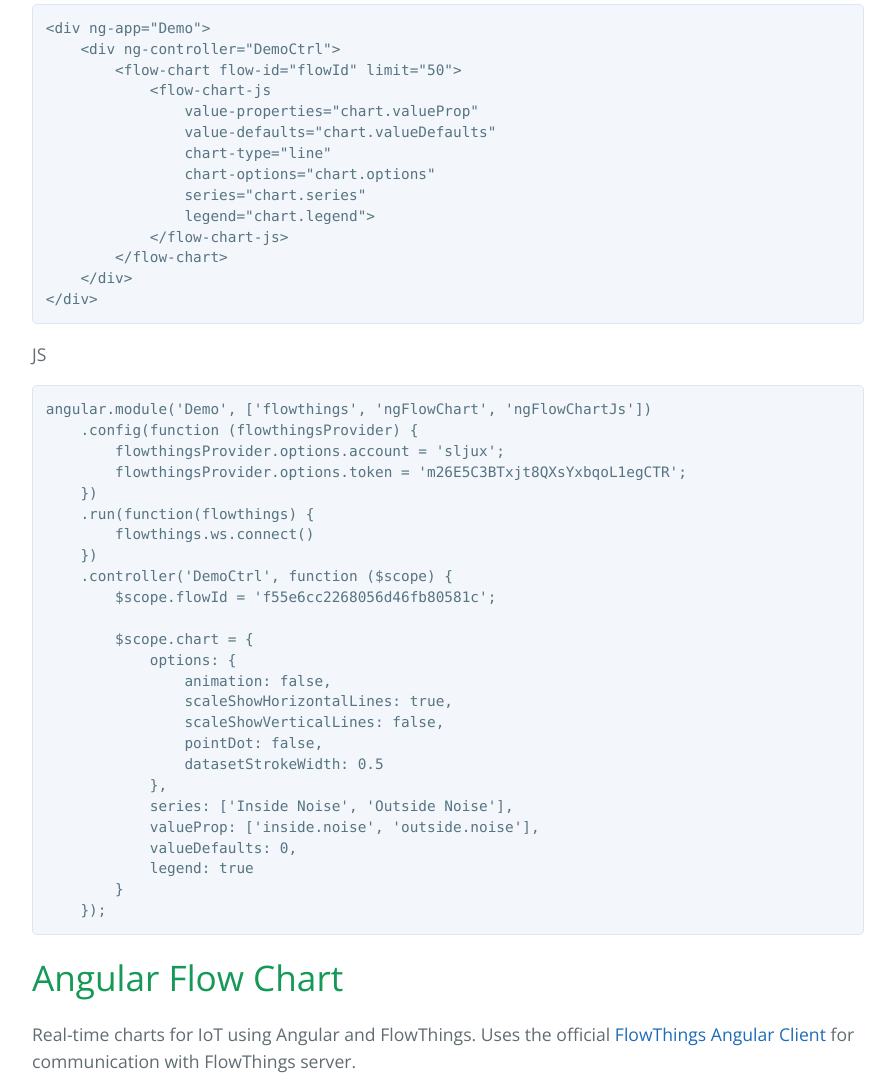
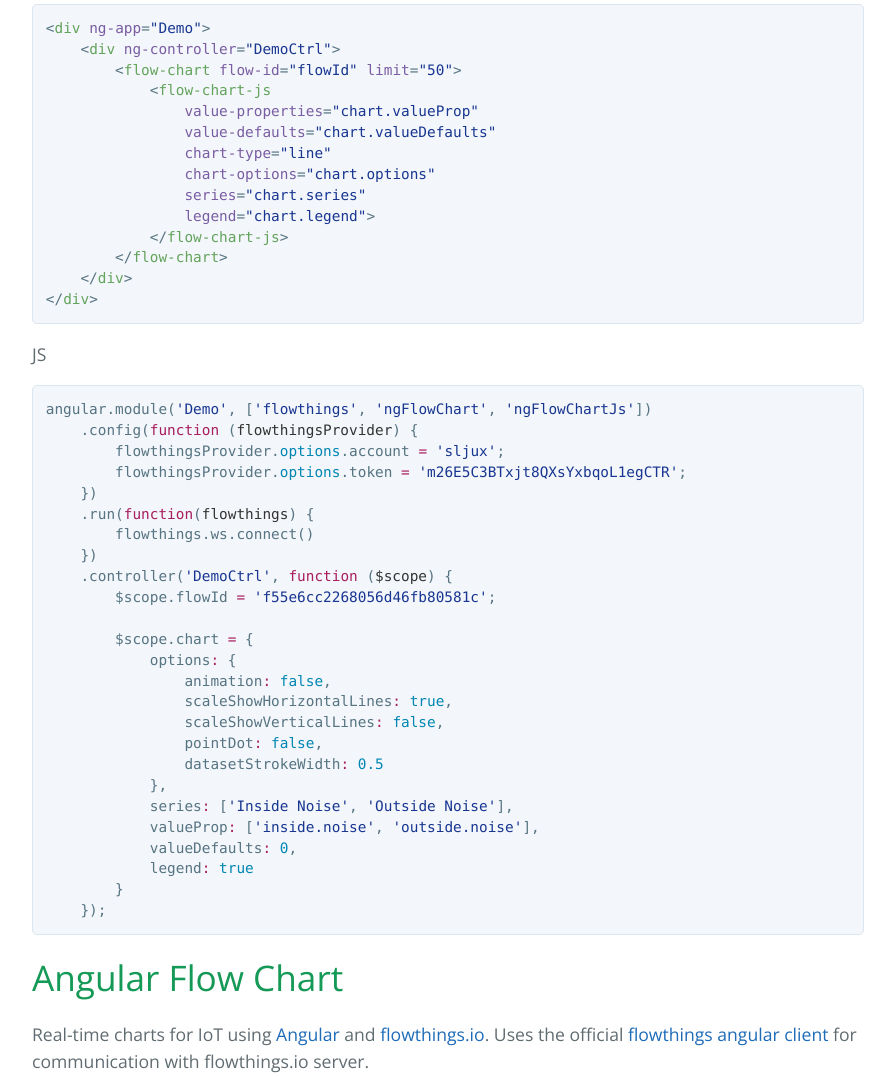
Before and after one commit to Sljux/angular-flow-chart, a plain HTML site: page index.html in a window 1280 px wide. Shown: the part 611-1688 px from the top of the page, without its empty margins (192-1087 px from the left). Drawn offline with nearby package versions, Linux system fonts and the light colour scheme; some packages are replaced by stand-ins of ours; a script that the page names is missing.

Commit message:
FlowThings -> flowthings.io

```diff
--- a/index.html
+++ b/index.html
@@ -16,14 +16,14 @@
 <section class="page-header">
     <h1 class="project-name">Angular Flow Charts</h1>
 
-    <h2 class="project-tagline">Real-time charts for IoT with Angular and FlowThings</h2>
+    <h2 class="project-tagline">Real-time charts for IoT with Angular and flowthings.io</h2>
     <a href="https://github.com/Sljux/angular-flow-chart" class="btn">View on GitHub</a>
     <a href="https://github.com/Sljux/angular-flow-chart/zipball/master" class="btn">Download .zip</a>
     <a href="https://github.com/Sljux/angular-flow-chart/tarball/master" class="btn">Download .tar.gz</a>
 </section>
 
 <section class="main-content">
-    <div ng-app="Demo">
+    <div ng-app="Demo" id="demo">
         <div ng-controller="DemoCtrl">
             <flow-chart flow-id="flowId" limit="50">
                 <flow-chart-js
@@ -38,61 +38,59 @@
         </div>
     </div>
     <div>
-
         <p>HTML</p>
 
-<pre><code>&lt;div ng-app="Demo"&gt;
-    &lt;div ng-controller="DemoCtrl"&gt;
-        &lt;flow-chart flow-id="flowId" limit="50"&gt;
-            &lt;flow-chart-js
-                value-properties="chart.valueProp"
-                value-defaults="chart.valueDefaults"
-                chart-type="line"
-                chart-options="chart.options"
-                series="chart.series"
-                legend="chart.legend"&gt;
-            &lt;/flow-chart-js&gt;
-        &lt;/flow-chart&gt;
-    &lt;/div&gt;
-&lt;/div&gt;</code></pre>
+        <div class="highlight highlight-html"><pre>&lt;<span class="pl-ent">div</span> <span class="pl-e">ng-app</span>=<span class="pl-s"><span class="pl-pds">"</span>Demo<span class="pl-pds">"</span></span>&gt;
+    &lt;<span class="pl-ent">div</span> <span class="pl-e">ng-controller</span>=<span class="pl-s"><span class="pl-pds">"</span>DemoCtrl<span class="pl-pds">"</span></span>&gt;
+        &lt;<span class="pl-ent">flow-chart</span> <span class="pl-e">flow-id</span>=<span class="pl-s"><span class="pl-pds">"</span>flowId<span class="pl-pds">"</span></span> <span class="pl-e">limit</span>=<span class="pl-s"><span class="pl-pds">"</span>50<span class="pl-pds">"</span></span>&gt;
+            &lt;<span class="pl-ent">flow-chart-js</span>
+                <span class="pl-e">value-properties</span>=<span class="pl-s"><span class="pl-pds">"</span>chart.valueProp<span class="pl-pds">"</span></span>
+                <span class="pl-e">value-defaults</span>=<span class="pl-s"><span class="pl-pds">"</span>chart.valueDefaults<span class="pl-pds">"</span></span>
+                <span class="pl-e">chart-type</span>=<span class="pl-s"><span class="pl-pds">"</span>line<span class="pl-pds">"</span></span>
+                <span class="pl-e">chart-options</span>=<span class="pl-s"><span class="pl-pds">"</span>chart.options<span class="pl-pds">"</span></span>
+                <span class="pl-e">series</span>=<span class="pl-s"><span class="pl-pds">"</span>chart.series<span class="pl-pds">"</span></span>
+                <span class="pl-e">legend</span>=<span class="pl-s"><span class="pl-pds">"</span>chart.legend<span class="pl-pds">"</span></span>&gt;
+            &lt;/<span class="pl-ent">flow-chart-js</span>&gt;
+        &lt;/<span class="pl-ent">flow-chart</span>&gt;
+    &lt;/<span class="pl-ent">div</span>&gt;
+&lt;/<span class="pl-ent">div</span>&gt;</pre></div>
 
         <p>JS</p>
 
-<pre><code>angular.module('Demo', ['flowthings', 'ngFlowChart', 'ngFlowChartJs'])
-    .config(function (flowthingsProvider) {
-        flowthingsProvider.options.account = 'sljux';
-        flowthingsProvider.options.token = 'm26E5C3BTxjt8QXsYxbqoL1egCTR';
+        <div class="highlight highlight-js"><pre>angular.module(<span class="pl-s"><span class="pl-pds">'</span>Demo<span class="pl-pds">'</span></span>, [<span class="pl-s"><span class="pl-pds">'</span>flowthings<span class="pl-pds">'</span></span>, <span class="pl-s"><span class="pl-pds">'</span>ngFlowChart<span class="pl-pds">'</span></span>, <span class="pl-s"><span class="pl-pds">'</span>ngFlowChartJs<span class="pl-pds">'</span></span>])
+    .config(<span class="pl-k">function</span> (<span class="pl-smi">flowthingsProvider</span>) {
+        flowthingsProvider.<span class="pl-c1">options</span>.account <span class="pl-k">=</span> <span class="pl-s"><span class="pl-pds">'</span>sljux<span class="pl-pds">'</span></span>;
+        flowthingsProvider.<span class="pl-c1">options</span>.token <span class="pl-k">=</span> <span class="pl-s"><span class="pl-pds">'</span>m26E5C3BTxjt8QXsYxbqoL1egCTR<span class="pl-pds">'</span></span>;
     })
-    .run(function(flowthings) {
+    .run(<span class="pl-k">function</span>(<span class="pl-smi">flowthings</span>) {
         flowthings.ws.connect()
     })
-    .controller('DemoCtrl', function ($scope) {
-        $scope.flowId = 'f55e6cc2268056d46fb80581c';
+    .controller(<span class="pl-s"><span class="pl-pds">'</span>DemoCtrl<span class="pl-pds">'</span></span>, <span class="pl-k">function</span> (<span class="pl-smi">$scope</span>) {
+        $scope.flowId <span class="pl-k">=</span> <span class="pl-s"><span class="pl-pds">'</span>f55e6cc2268056d46fb80581c<span class="pl-pds">'</span></span>;
 
-        $scope.chart = {
-            options: {
-                animation: false,
-                scaleShowHorizontalLines: true,
-                scaleShowVerticalLines: false,
-                pointDot: false,
-                datasetStrokeWidth: 0.5
+        $scope.chart <span class="pl-k">=</span> {
+            options<span class="pl-k">:</span> {
+                animation<span class="pl-k">:</span> <span class="pl-c1">false</span>,
+                scaleShowHorizontalLines<span class="pl-k">:</span> <span class="pl-c1">true</span>,
+                scaleShowVerticalLines<span class="pl-k">:</span> <span class="pl-c1">false</span>,
+                pointDot<span class="pl-k">:</span> <span class="pl-c1">false</span>,
+                datasetStrokeWidth<span class="pl-k">:</span> <span class="pl-c1">0.5</span>
             },
-            series: ['Inside Noise', 'Outside Noise'],
-            valueProp: ['inside.noise', 'outside.noise'],
-            valueDefaults: 0,
-            legend: true
+            series<span class="pl-k">:</span> [<span class="pl-s"><span class="pl-pds">'</span>Inside Noise<span class="pl-pds">'</span></span>, <span class="pl-s"><span class="pl-pds">'</span>Outside Noise<span class="pl-pds">'</span></span>],
+            valueProp<span class="pl-k">:</span> [<span class="pl-s"><span class="pl-pds">'</span>inside.noise<span class="pl-pds">'</span></span>, <span class="pl-s"><span class="pl-pds">'</span>outside.noise<span class="pl-pds">'</span></span>],
+            valueDefaults<span class="pl-k">:</span> <span class="pl-c1">0</span>,
+            legend<span class="pl-k">:</span> <span class="pl-c1">true</span>
         }
-    });
-</code></pre>
+    });</pre></div>
 
     </div>
     <article>
         <h1><a id="user-content-angular-flow-chart" class="anchor" href="#angular-flow-chart" aria-hidden="true"><span
                 class="octicon octicon-link"></span></a>Angular Flow Chart</h1>
 
-        <p>Real-time charts for IoT using Angular and FlowThings. Uses the official
-            <a href="https://github.com/flowthings/angular-client">FlowThings Angular Client</a>
-            for communication with FlowThings server.</p>
+        <p>Real-time charts for IoT using <a href="https://angularjs.org/">Angular</a> and <a href="https://flowthings.io/">flowthings.io</a>. Uses the official
+            <a href="https://github.com/flowthings/angular-client">flowthings angular client</a>
+            for communication with flowthings.io server.</p>
 
         <p>Install via Bower</p>
 
@@ -116,7 +114,7 @@
         </div>
 
         <p>Include the <code>ngFlowChart</code> module as a dependency to your module, alongside <code>flowthings</code>
-            for the official FlowThings library:</p>
+            for the official flowthings.io library:</p>
 
         <div class="highlight highlight-js">
 			<pre>angular.module(<span class="pl-s"><span class="pl-pds">'</span>app<span class="pl-pds">'</span></span>, [<span
@@ -124,7 +122,7 @@
                     class="pl-s"><span class="pl-pds">'</span>ngFlowChart<span class="pl-pds">'</span></span>])</pre>
         </div>
 
-        <p>Configure and start FlowThings service (as per
+        <p>Configure and start flowthings service (as per
             <a href="https://github.com/flowthings/angular-client#example">official docs</a>):</p>
 
         <div class="highlight highlight-js"><pre>angular.module(<span class="pl-s"><span class="pl-pds">'</span>app<span
@@ -153,16 +151,15 @@
 &lt;/<span class="pl-ent">flow-chart</span>&gt;</pre>
         </div>
 
-        <p>Angular Flow Chart accepts any JS chart library via a plugin. Example of a plugin using
-            <a href="https://github.com/nnnick/Chart.js">ChartJS</a>
-            can be found <a href="https://github.com/Sljux/angular-flow-chartjs">here</a>.</p>
+        <p>Angular Flow Chart accepts any JS chart library via a plugin. Example on <a href="#demo">top of the page</a>
+            uses <a href="https://github.com/nnnick/Chart.js">ChartJS</a></p>
 
         <h2><a id="user-content-flow-chart"
                class="anchor"
                href="#flow-chart"
                aria-hidden="true"><span class="octicon octicon-link"></span></a>Flow Chart</h2>
 
-        <p><strong>flowChart</strong> directive serves as a base for communication with FlowThings server, initializes
+        <p><strong>flowChart</strong> directive serves as a base for communication with flowthings.io server, initializes
             data and passes any incoming data to the chart.
             Any actual chart is handled by plugin directives
             <a href="https://docs.angularjs.org/guide/directive#creating-a-directive-that-wraps-other-elements">transcluded</a>
```
